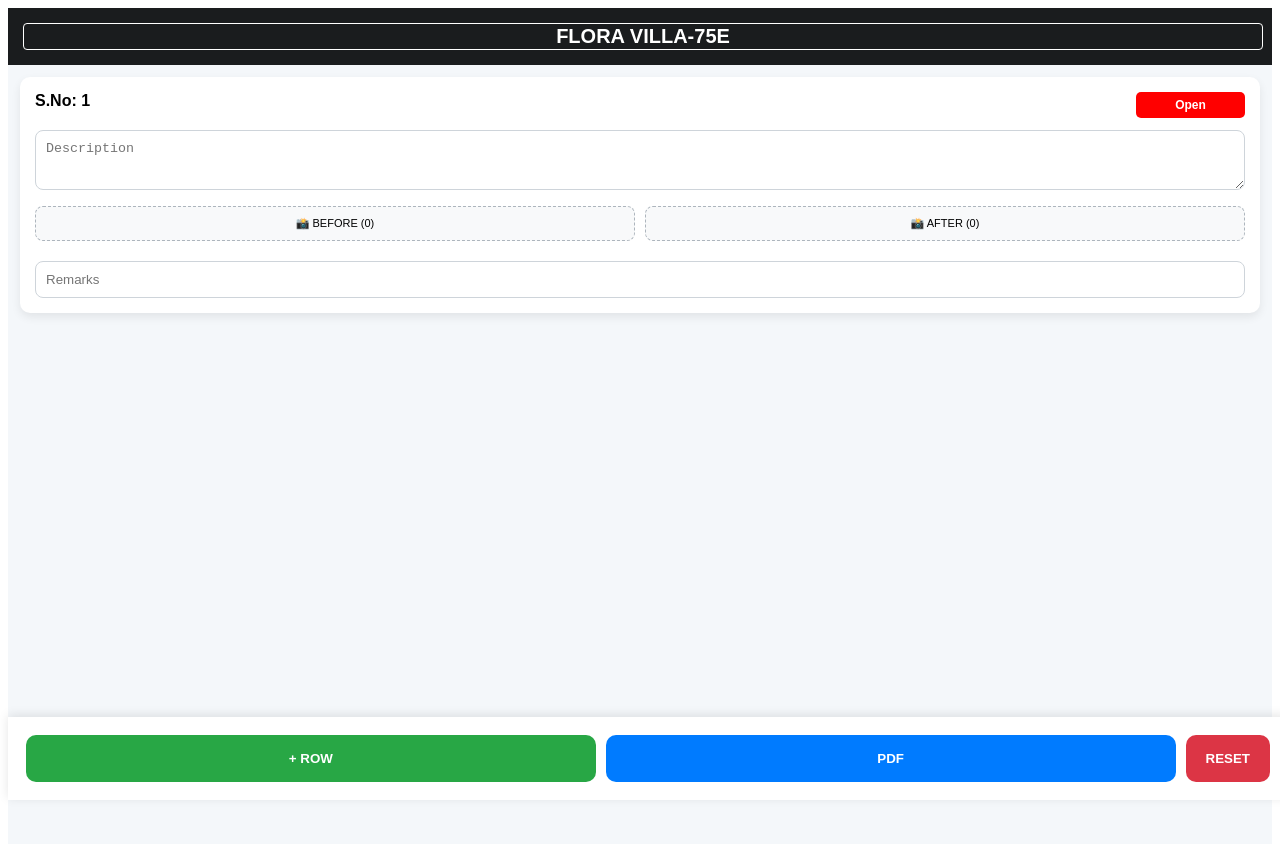
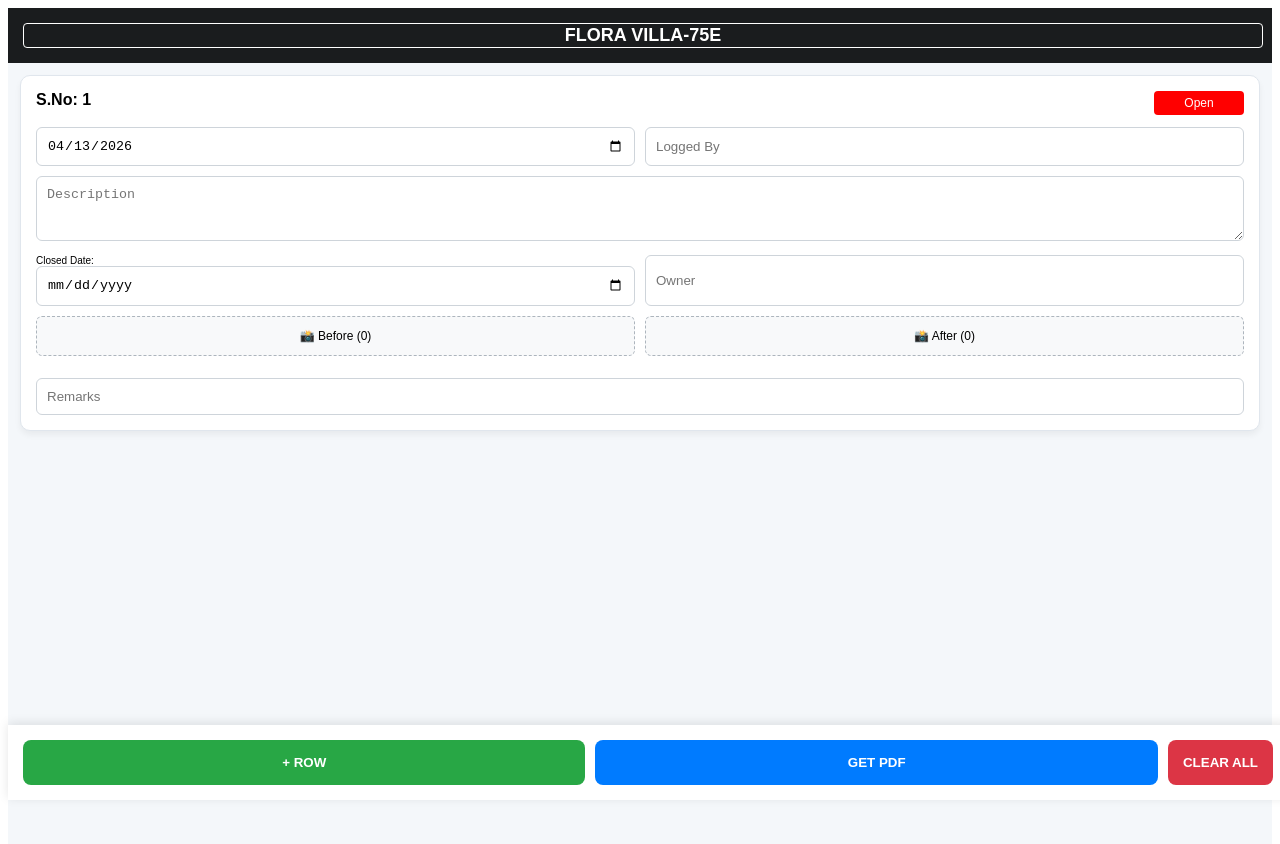
Before and after one commit to Movieeesss/Site-App, a React (Vite) app: page / in a window 1280 px wide. Shown: the top 844 px of the page. Built offline with nearby package versions, Linux system fonts and the light colour scheme.

Commit message:
Update SiteApp.tsx

```diff
--- a/src/SiteApp.tsx
+++ b/src/SiteApp.tsx
@@ -2,19 +2,15 @@ import React, { useState, useEffect } from 'react';
 import { jsPDF } from 'jspdf';
 import autoTable from 'jspdf-autotable';
 
-export default function DynamicPhotoRegister() {
+export default function FinalTenColumnRegister() {
   const [project, setProject] = useState("FLORA VILLA-75E");
   const [rows, setRows] = useState(() => {
-    try {
-      const saved = localStorage.getItem('site_v90_dynamic');
+    const saved = localStorage.getItem('site_v20_final');
     return saved ? JSON.parse(saved) : [{
       id: 1, date: '2026-04-13', desc: '', loggedBy: '',
       status: 'Open', closedDate: '', before: [], after: [],
       owner: '', closedBy: '', remarks: ''
     }];
-    } catch (e) {
-      return [{ id: 1, date: '2026-04-13', desc: '', loggedBy: '', status: 'Open', closedDate: '', before: [], after: [], owner: '', closedBy: '', remarks: '' }];
-    }
   });
 
   const [isUploading, setIsUploading] = useState(false);
@@ -22,7 +18,7 @@ export default function DynamicPhotoRegister() {
   const UPLOAD_PRESET = "ml_default";
 
   useEffect(() => {
-    localStorage.setItem('site_v90_dynamic', JSON.stringify(rows));
+    localStorage.setItem('site_v20_final', JSON.stringify(rows));
   }, [rows]);
 
   const formatDate = (dateStr) => {
@@ -36,6 +32,13 @@ export default function DynamicPhotoRegister() {
     setRows([...rows, { id: newId, date: '2026-04-13', desc: '', loggedBy: '', status: 'Open', closedDate: '', before: [], after: [], owner: '', closedBy: '', remarks: '' }]);
   };
 
+  const clearAll = () => {
+    if (window.confirm("Ella data-vum delete aagidum. Sure-ah?")) {
+      setRows([{ id: 1, date: '2026-04-13', desc: '', loggedBy: '', status: 'Open', closedDate: '', before: [], after: [], owner: '', closedBy: '', remarks: '' }]);
+      localStorage.removeItem('site_v20_final');
+    }
+  };
+
   const uploadPhoto = async (id, type, files) => {
     setIsUploading(true);
     for (const file of Array.from(files)) {
@@ -46,43 +49,54 @@ export default function DynamicPhotoRegister() {
         const res = await fetch(`https://api.cloudinary.com/v1_1/${CLOUD_NAME}/image/upload`, { method: "POST", body: formData });
         const data = await res.json();
         setRows(prev => prev.map(r => r.id === id ? { ...r, [type]: [...r[type], data.secure_url] } : r));
-      } catch (e) { console.error("Upload Error"); }
+      } catch (e) { console.error("Upload error"); }
     }
     setIsUploading(false);
   };
 
-  const deletePhoto = (id, type, index) => {
-    setRows(prev => prev.map(r => r.id === id ? { ...r, [type]: r[type].filter((_, i) => i !== index) } : r));
+  const deletePhoto = (rowId, type, photoIndex) => {
+    setRows(prev => prev.map(r => r.id === rowId ? { ...r, [type]: r[type].filter((_, index) => index !== photoIndex) } : r));
   };
 
   const generatePDF = () => {
     const doc = new jsPDF('l', 'mm', 'a4');
 
-    // 1. STRAIGHT SPLIT HEADER - HIGH FONT SIZE
+    // 1. Split Header (Villa Name & Action Register)
     autoTable(doc, {
       body: [[project.toUpperCase(), 'ACTION REGISTER - NEW']],
       theme: 'grid',
-      styles: { fontSize: 16, fontStyle: 'bold', halign: 'left', cellPadding: 4, fillColor: [211, 211, 211], lineWidth: 0.5, lineColor: [0, 0, 0] },
-      columnStyles: { 0: { cellWidth: 105 }, 1: { cellWidth: 172 } }
+      styles: { fontSize: 12, fontStyle: 'bold', halign: 'left', cellPadding: 3, fillColor: [211, 211, 211], lineWidth: 0.5, lineColor: [0, 0, 0] },
+      columnStyles: { 0: { cellWidth: 100 }, 1: { cellWidth: 177 } }
     });
 
-    // 2. MAIN TABLE HEADERS
-    const head = [['Slno', 'Date', 'Description', 'By', 'Status', 'Closed', 'Photos Before', 'Photos After', 'Owner', 'Remarks']];
-    const body = rows.map(r => [r.id, formatDate(r.date), r.desc, r.loggedBy, r.status.toUpperCase(), formatDate(r.closedDate), '', '', r.owner, r.remarks.toUpperCase()]);
+    // DYNAMIC PHOTO COLUMN LOGIC
+    // Find the maximum number of photos in any row to create enough columns
+    const maxBefore = Math.max(...rows.map(r => r.before.length), 1);
+    const maxAfter = Math.max(...rows.map(r => r.after.length), 1);
+
+    const beforeHeaders = Array.from({ length: maxBefore }, (_, i) => `P${i + 1}(B)`);
+    const afterHeaders = Array.from({ length: maxAfter }, (_, i) => `P${i + 1}(A)`);
+
+    const head = [[
+      'Slno', 'Date', 'Desc', 'By', 'Status', 'Closed',
+      ...beforeHeaders,
+      ...afterHeaders,
+      'Owner', 'Remarks'
+    ]];
+
+    const body = rows.map(r => [
+      r.id, formatDate(r.date), r.desc, r.loggedBy, r.status.toUpperCase(), formatDate(r.closedDate),
+      ...Array(maxBefore + maxAfter).fill(''), // Placeholders for photos
+      r.owner, r.remarks.toUpperCase()
+    ]);
 
     autoTable(doc, {
       startY: doc.lastAutoTable.finalY,
       head: head,
       body: body,
       theme: 'grid',
-      styles: { fontSize: 8, halign: 'center', valign: 'middle', minCellHeight: 50, lineWidth: 0.2, lineColor: [0, 0, 0] },
-      headStyles: { fillColor: [40, 44, 52], textColor: [255, 255, 255], fontStyle: 'bold', fontSize: 9 },
-      columnStyles: {
-        2: { cellWidth: 35, halign: 'left' },
-        6: { cellWidth: 45 }, // Photos Before Column
-        7: { cellWidth: 45 }, // Photos After Column
-        9: { cellWidth: 25 }
-      },
+      styles: { fontSize: 6, halign: 'center', valign: 'middle', minCellHeight: 25, lineWidth: 0.1, lineColor: [0, 0, 0] },
+      headStyles: { fillColor: [40, 44, 52], textColor: [255, 255, 255], fontStyle: 'bold' },
 
       didDrawCell: (data) => {
         if (data.section === 'head') return;
@@ -90,29 +104,28 @@ export default function DynamicPhotoRegister() {
 
         // Status Colors
         if (data.column.index === 4) {
-          const s = rowData.status.toUpperCase();
-          if (s === 'OPEN') data.cell.styles.fillColor = [255, 0, 0];
-          if (s === 'DONE') data.cell.styles.fillColor = [146, 208, 80];
+          if (rowData.status.toUpperCase() === 'OPEN') data.cell.styles.fillColor = [255, 0, 0];
+          if (rowData.status.toUpperCase() === 'DONE') data.cell.styles.fillColor = [146, 208, 80];
         }
 
-        // UNLIMITED PHOTOS GRID LOGIC: Ippo neenga 5 pannaalum 5-um varum
-        const drawGrid = (urls, cell) => {
-          if (!urls || urls.length === 0) return;
-          urls.slice(0, 6).forEach((url, i) => {
-            const x = cell.x + 1.5 + (i % 2 * 21.5);
-            const y = cell.y + 2 + (Math.floor(i / 2) * 16.5);
-            doc.addImage(url, 'JPEG', x, y, 20, 14.5);
-            doc.setFontSize(5);
-            doc.text(`P${i+1}`, x, y + 1);
-          });
+        const drawImg = (url, cell) => {
+          if (url) doc.addImage(url, 'JPEG', cell.x + 1, cell.y + 1, cell.width - 2, cell.height - 2);
         };
 
-        if (data.column.index === 6) drawGrid(rowData.before, data.cell);
-        if (data.column.index === 7) drawGrid(rowData.after, data.cell);
+        // Before Photos dynamic mapping
+        if (data.column.index >= 6 && data.column.index < 6 + maxBefore) {
+          const imgIdx = data.column.index - 6;
+          drawImg(rowData.before[imgIdx], data.cell);
+        }
+        // After Photos dynamic mapping
+        if (data.column.index >= 6 + maxBefore && data.column.index < 6 + maxBefore + maxAfter) {
+          const imgIdx = data.column.index - (6 + maxBefore);
+          drawImg(rowData.after[imgIdx], data.cell);
+        }
       }
     });
 
-    doc.save(`${project}_Report.pdf`);
+    doc.save(`${project}_Final_Report.pdf`);
   };
 
   return (
@@ -125,30 +138,43 @@ export default function DynamicPhotoRegister() {
               <strong>S.No: {row.id}</strong>
               <input style={{...ui.badge, backgroundColor: row.status.toUpperCase()==='OPEN'?'#ff0000':'#92d050'}} value={row.status} onChange={e => setRows(rows.map(r => r.id===row.id?{...r, status: e.target.value}:r))} />
             </div>
+            <div style={ui.inputGrid}>
+              <input type="date" style={ui.field} value={row.date} onChange={e => setRows(rows.map(r => r.id===row.id?{...r, date: e.target.value}:r))} />
+              <input placeholder="Logged By" style={ui.field} value={row.loggedBy} onChange={e => setRows(rows.map(r => r.id===row.id?{...r, loggedBy: e.target.value}:r))} />
+            </div>
             <textarea placeholder="Description" style={ui.area} value={row.desc} onChange={e => setRows(rows.map(r => r.id===row.id?{...r, desc: e.target.value}:r))} />
-            <div style={ui.photoGridUI}>
-              {['before', 'after'].map(type => (
-                <div key={type}>
-                  <label style={ui.upBtn}>📸 {type.toUpperCase()} ({row[type].length}) <input type="file" multiple hidden onChange={e => uploadPhoto(row.id, type, e.target.files)} /></label>
-                  <div style={ui.thumbGrid}>
-                    {row[type].map((url, i) => (
-                      <div key={i} style={ui.thumbWrap}>
-                        <img src={url} style={ui.thumbImg} />
-                        <button onClick={() => deletePhoto(row.id, type, i)} style={ui.delBtn}>×</button>
+            <div style={ui.inputGrid}>
+               <div style={{fontSize:'10px'}}>Closed Date: <input type="date" style={ui.field} value={row.closedDate} onChange={e => setRows(rows.map(r => r.id===row.id?{...r, closedDate: e.target.value}:r))} /></div>
+               <input placeholder="Owner" style={ui.field} value={row.owner} onChange={e => setRows(rows.map(r => r.id===row.id?{...r, owner: e.target.value}:r))} />
             </div>
+
+            <div style={ui.photoGrid}>
+              <div style={ui.uploadSection}>
+                <label style={ui.upBtn}>📸 Before ({row.before.length}) <input type="file" multiple hidden onChange={e => uploadPhoto(row.id, 'before', e.target.files)} /></label>
+                <div style={ui.thumbnailRow}>
+                  {row.before.map((url, idx) => (
+                    <div key={idx} style={ui.thumbWrap}><img src={url} style={ui.thumbImg} /><button onClick={() => deletePhoto(row.id, 'before', idx)} style={ui.delBtn}>×</button></div>
                   ))}
                 </div>
               </div>
+              <div style={ui.uploadSection}>
+                <label style={ui.upBtn}>📸 After ({row.after.length}) <input type="file" multiple hidden onChange={e => uploadPhoto(row.id, 'after', e.target.files)} /></label>
+                <div style={ui.thumbnailRow}>
+                  {row.after.map((url, idx) => (
+                    <div key={idx} style={ui.thumbWrap}><img src={url} style={ui.thumbImg} /><button onClick={() => deletePhoto(row.id, 'after', idx)} style={ui.delBtn}>×</button></div>
                   ))}
                 </div>
+              </div>
+            </div>
+
             <input placeholder="Remarks" style={ui.field} value={row.remarks} onChange={e => setRows(rows.map(r => r.id===row.id?{...r, remarks: e.target.value}:r))} />
           </div>
         ))}
       </div>
       <div style={ui.footer}>
         <button onClick={addRow} style={ui.btnGreen}>+ ROW</button>
-        <button onClick={generatePDF} disabled={isUploading} style={ui.btnBlue}>PDF</button>
-        <button onClick={() => {localStorage.clear(); window.location.reload();}} style={ui.btnRed}>RESET</button>
+        <button onClick={generatePDF} disabled={isUploading} style={ui.btnBlue}>{isUploading ? 'Uploading...' : 'GET PDF'}</button>
+        <button onClick={clearAll} style={ui.btnRed}>CLEAR ALL</button>
       </div>
     </div>
   );
@@ -157,21 +183,23 @@ export default function DynamicPhotoRegister() {
 const ui = {
   container: { background: '#f4f7fa', minHeight: '100vh', paddingBottom: '110px', fontFamily: 'Arial' },
   nav: { background: '#1a1c1e', padding: '15px', position: 'sticky', top: 0, zIndex: 10 },
-  headIn: { width: '100%', background: 'transparent', border: '1px solid #fff', borderRadius: '4px', color: '#fff', textAlign: 'center', fontSize: '20px', fontWeight: 'bold' },
+  headIn: { width: '100%', background: 'transparent', border: '1px solid #fff', borderRadius: '4px', color: '#fff', textAlign: 'center', fontSize: '18px', fontWeight: 'bold' },
   main: { padding: '12px' },
-  card: { background: '#fff', borderRadius: '10px', padding: '15px', marginBottom: '15px', boxShadow: '0 4px 10px rgba(0,0,0,0.08)' },
+  card: { background: '#fff', borderRadius: '10px', padding: '15px', marginBottom: '15px', boxShadow: '0 4px 6px rgba(0,0,0,0.05)', border: '1px solid #e0e6ed' },
   topRow: { display: 'flex', justifyContent: 'space-between', marginBottom: '12px' },
-  badge: { border: 'none', borderRadius: '5px', color: '#fff', padding: '6px 12px', width: '85px', textAlign: 'center', fontSize: '12px', fontWeight: 'bold' },
-  area: { width: '100%', height: '60px', borderRadius: '8px', border: '1px solid #ced4da', padding: '10px', boxSizing: 'border-box' },
-  photoGridUI: { display: 'grid', gridTemplateColumns: '1fr 1fr', gap: '10px', margin: '12px 0' },
-  upBtn: { background: '#f8f9fa', padding: '10px', display: 'block', textAlign: 'center', borderRadius: '8px', border: '1px dashed #adb5bd', fontSize: '11px', cursor: 'pointer' },
-  thumbGrid: { display: 'flex', flexWrap: 'wrap', gap: '5px', marginTop: '8px' },
-  thumbWrap: { position: 'relative', width: '42px', height: '42px' },
+  badge: { border: 'none', borderRadius: '4px', color: '#fff', padding: '5px', width: '80px', textAlign: 'center', fontSize: '12px' },
+  inputGrid: { display: 'grid', gridTemplateColumns: '1fr 1fr', gap: '10px', marginBottom: '10px' },
+  field: { width: '100%', padding: '10px', borderRadius: '6px', border: '1px solid #ced4da', boxSizing: 'border-box' },
+  area: { width: '100%', height: '65px', borderRadius: '6px', border: '1px solid #ced4da', padding: '10px', boxSizing: 'border-box', marginBottom: '10px' },
+  photoGrid: { display: 'grid', gridTemplateColumns: '1fr 1fr', gap: '10px', marginBottom: '12px' },
+  upBtn: { background: '#f8f9fa', padding: '12px', textAlign: 'center', borderRadius: '6px', border: '1px dashed #adb5bd', fontSize: '12px', cursor: 'pointer', display: 'block' },
+  uploadSection: { display: 'flex', flexDirection: 'column', gap: '5px' },
+  thumbnailRow: { display: 'flex', flexWrap: 'wrap', gap: '5px', marginTop: '5px' },
+  thumbWrap: { position: 'relative', width: '40px', height: '40px' },
   thumbImg: { width: '100%', height: '100%', objectFit: 'cover', borderRadius: '4px' },
   delBtn: { position: 'absolute', top: '-5px', right: '-5px', background: '#ff3b30', color: 'white', border: 'none', borderRadius: '50%', width: '18px', height: '18px', fontSize: '12px', cursor: 'pointer', display: 'flex', alignItems: 'center', justifyContent: 'center' },
-  field: { width: '100%', padding: '10px', borderRadius: '8px', border: '1px solid #ced4da', boxSizing: 'border-box' },
-  footer: { position: 'fixed', bottom: 0, width: '100%', background: '#fff', padding: '18px', display: 'flex', gap: '10px', boxShadow: '0 -2px 10px rgba(0,0,0,0.1)', boxSizing: 'border-box' },
-  btnGreen: { flex: 1, padding: '16px', background: '#28a745', color: '#fff', border: 'none', borderRadius: '10px', fontWeight: 'bold' },
-  btnBlue: { flex: 1, padding: '16px', background: '#007bff', color: '#fff', border: 'none', borderRadius: '10px', fontWeight: 'bold' },
-  btnRed: { padding: '16px 20px', background: '#dc3545', color: '#fff', border: 'none', borderRadius: '10px', fontWeight: 'bold' }
+  footer: { position: 'fixed', bottom: 0, width: '100%', background: '#fff', padding: '15px', display: 'flex', gap: '10px', boxShadow: '0 -2px 10px rgba(0,0,0,0.1)', boxSizing: 'border-box' },
+  btnGreen: { flex: 1, padding: '15px', background: '#28a745', color: '#fff', border: 'none', borderRadius: '8px', fontWeight: 'bold' },
+  btnBlue: { flex: 1, padding: '15px', background: '#007bff', color: '#fff', border: 'none', borderRadius: '8px', fontWeight: 'bold' },
+  btnRed: { padding: '15px', background: '#dc3545', color: '#fff', border: 'none', borderRadius: '8px', fontWeight: 'bold' }
 };
```
Lines whose indentation alone changed are shown as unchanged.
